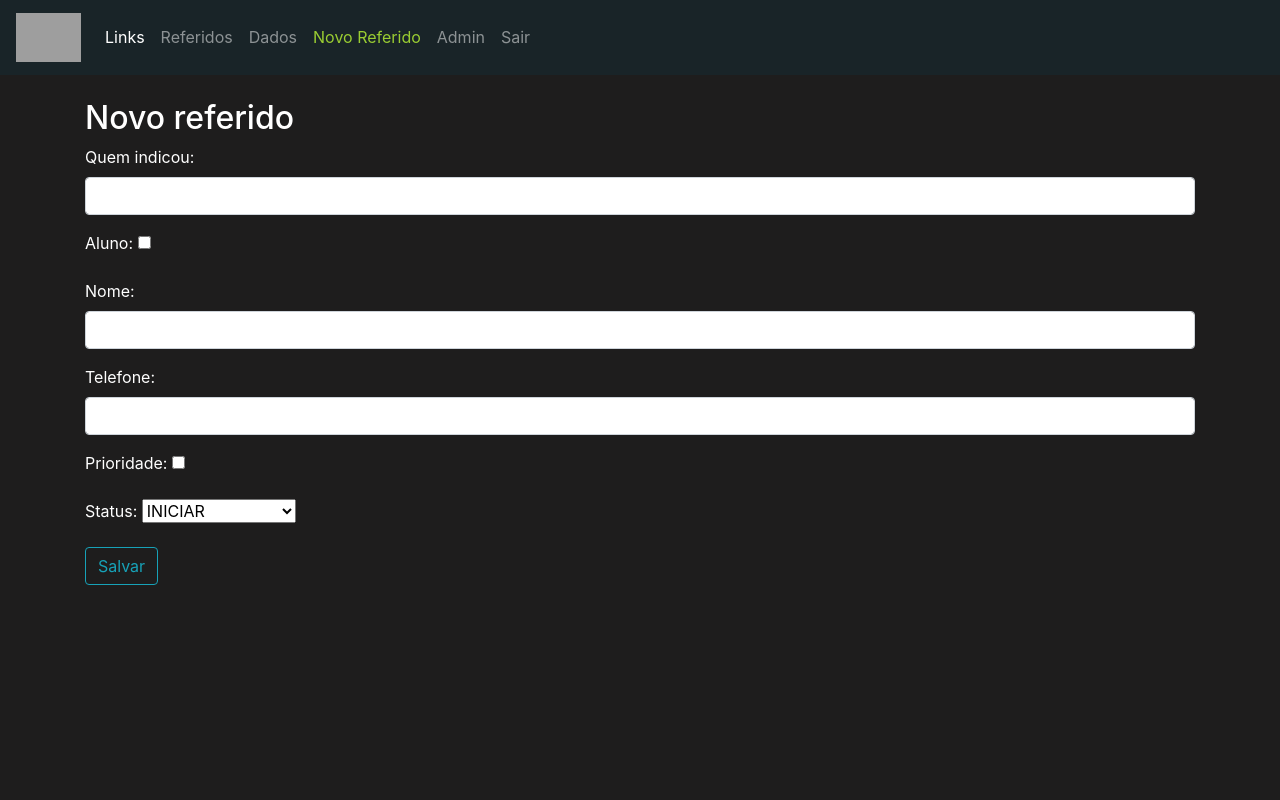
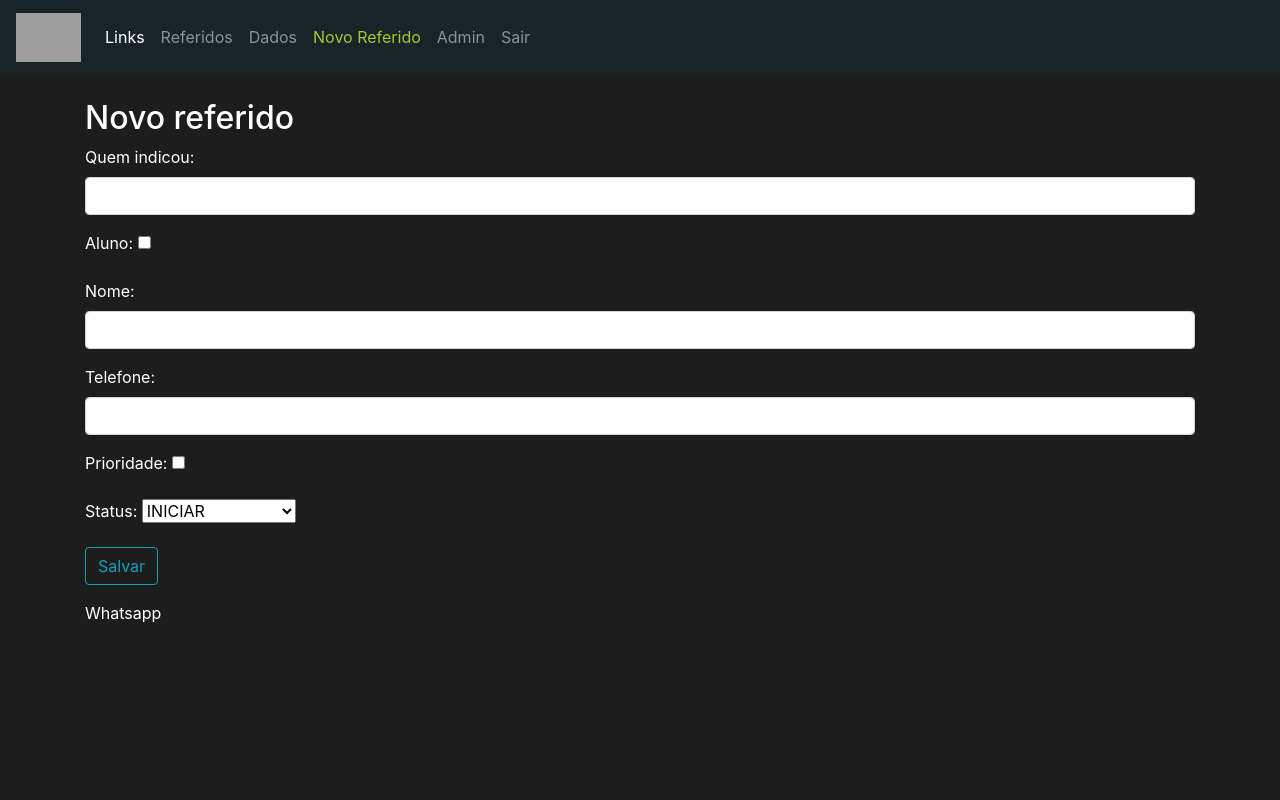
Before and after one commit to leandrofreire13/leadwsp, a Django app: page /referidos/new in a window 1280 px wide. Run offline with Django 3.2, Linux system fonts and the light colour scheme; a user stored in the database is signed in; some libraries are stand-ins or nearby versions; grey boxes are pictures that could not be loaded.

Commit message:
Update referidos_form.html

```diff
--- a/referidos/templates/referidos/referidos_form.html
+++ b/referidos/templates/referidos/referidos_form.html
@@ -10,6 +10,9 @@
     </div>
         <button type="submit" class="save btn btn-outline-info">Salvar</button>
     </form>
-
+    Whatsapp
+    {% for referido in referidos %}
+    <td><a href="https://wa.me/{{ referido.telefone }}" target="_blank">Whatsapp</a></td>
+    {% endfor %}
 
 {% endblock %}
```
